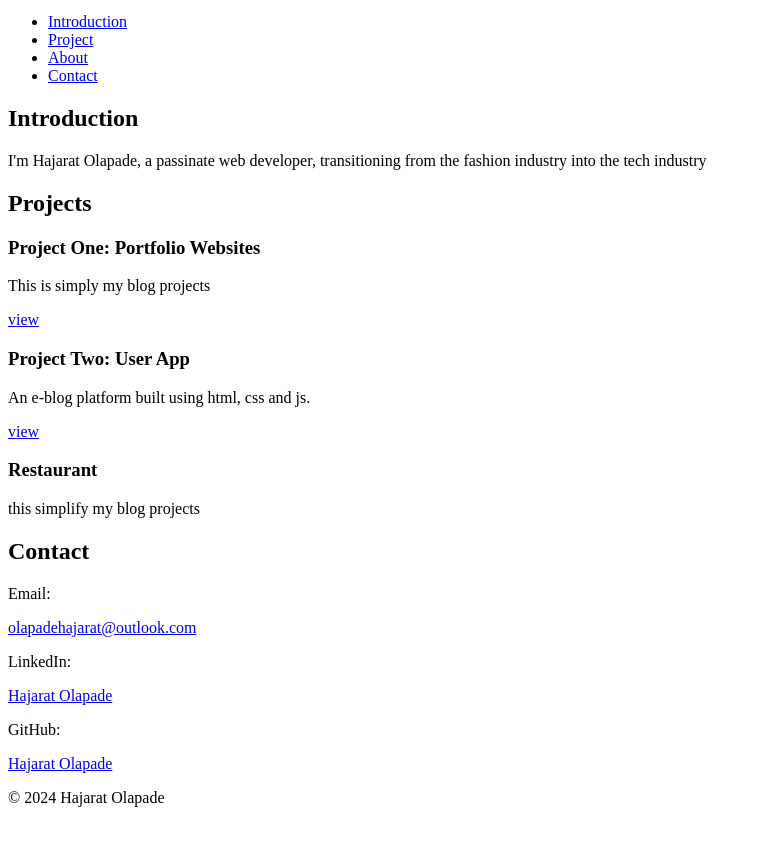
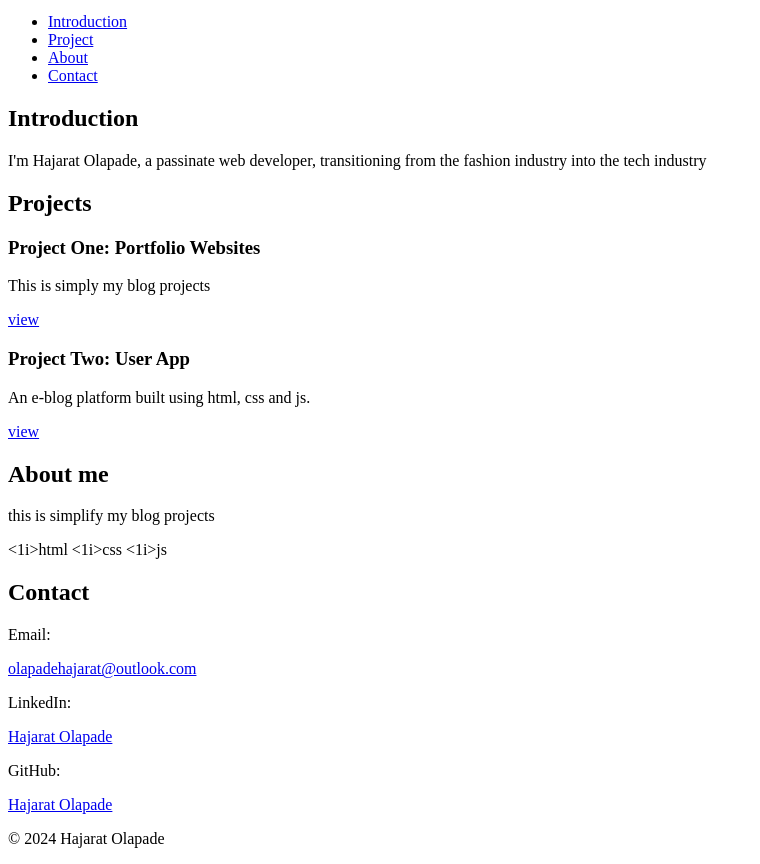
Before and after one commit to hajaratolapade/My_First_Portfolio, a plain HTML site: page portfolio/index.html in a window 1280 px wide. Shown: the part 101-965 px from the top of the page, without its empty margins (0-760 px from the left). Before the commit the page ends 924 px from the top, so only its background shows below. Drawn offline with Linux system fonts and the light colour scheme.

Commit message:
made some changes on my portfoio

```diff
--- a/portfolio/index.html
+++ b/portfolio/index.html
@@ -4,9 +4,11 @@
     <meta charset="UTF-8">
     <meta name="viewport" content="width=device-width, initial-scale=1.0">
     <title>Hajarat Olapade - Personal Portfolio</title>
+      <!-- Add more meta tags here as you learn about them! -->
 </head>
 <body>
 
+      <!-- Header section with name and tagline -->
     <header>
         <h1>HAJARAT OLAPADE</h1>
         <p>Frontend Developer | Passionate about creating seamless user experiences</p>
@@ -46,15 +48,20 @@
             <a href="https://github.com/hajaratolapade/My_First_Portfolio.git" target="_blank">view</a>
           </article>
         </section>
-        <article class="projects">
-            <h3>Restaurant</h3>
-            <p>this simplify my blog projects</p>
-            <a href="#" target="_blank"></a>
-        </article>
-    </section>
+
+            <!-- About Section-->
+        <article id="about">
+            <h2>About me</h2>
+            <p>this is simplify my blog projects</p>
+           <u1>
+                <1i>html</1i>
+                <1i>css</1i>
+                <1i>js</1i>
+           <u1>
+           </section>
 
        <!-- Contact Section -->
-    <section id="about">
+    <section id="contact">
         <h2>Contact</h2>
         <p>Email:</p>
         <a href="olapadehajarat@outlook.com" target="_blank">olapadehajarat@outlook.com</a><br/>
```
